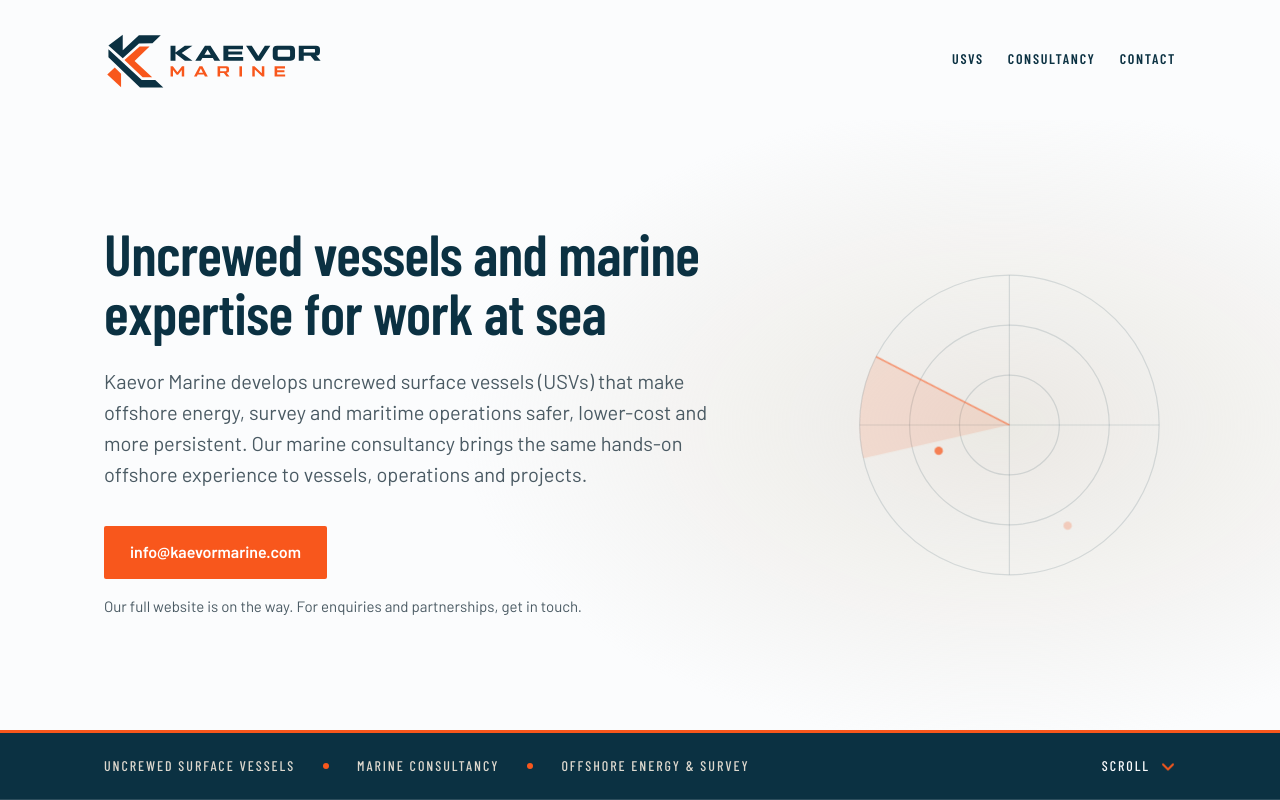
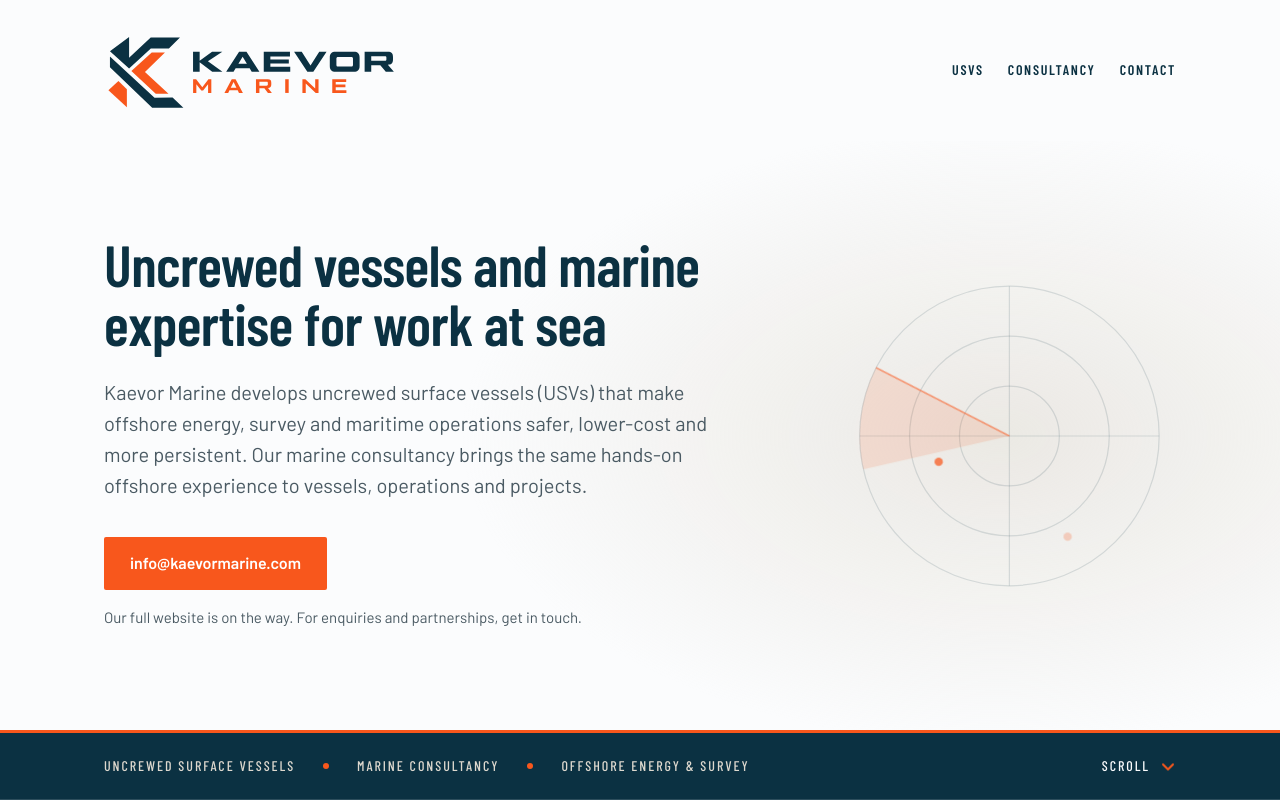
Before and after one commit to Kaevor-Marine/kaevormarine.com, a plain HTML site: page index.html in a window 1280 px wide. Shown: the top 800 px of the page. Drawn offline with nearby package versions, Linux system fonts and the light colour scheme.

Commit message:
Version 4 of the website index page

```diff
--- a/index.html
+++ b/index.html
@@ -39,7 +39,7 @@
 
   header { padding: 28px 0; }
   header .wrap { display: flex; flex-wrap: wrap; align-items: center; justify-content: space-between; gap: 16px 32px; }
-  header .logo { display: block; width: 220px; max-width: 60vw; height: auto; }
+  header .logo { display: block; width: clamp(240px, 23vw, 320px); max-width: 70vw; height: auto; }
   nav { display: flex; gap: 24px; }
   nav a {
     font-family: "Barlow Condensed", sans-serif;
```
